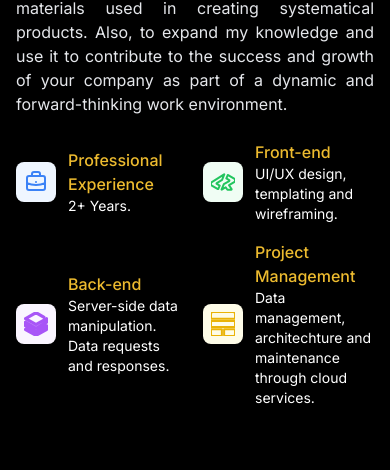
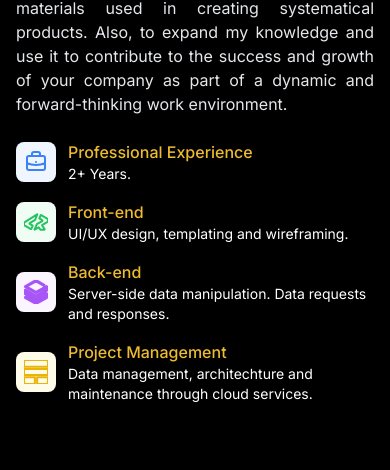
Before and after one commit to Iamrobbinleee/lee-portfolio-2025, a plain HTML site: page index.html in a window 390 px wide. Shown: the part 1690-2160 px from the top of the page. Drawn offline with nearby package versions, Linux system fonts and the light colour scheme.

Commit message:
Updated UI.

```diff
--- a/index.html
+++ b/index.html
@@ -223,7 +223,7 @@
           <p class="text-gray-200 text-justify mb-6">
             I seek to mold my expertise in terms of problem-solving skills, and proficiency in core materials used in creating systematical products. Also, to expand my knowledge and use it to contribute to the success and growth of your company as part of a dynamic and forward-thinking work environment.
           </p>
-          <div class="grid grid-cols-2 gap-4 mb-6">
+          <div class="grid grid-cols-1 md:grid-cols-2 gap-4 mb-6">
             <div class="flex items-center">
               <div class="mr-3 p-2 bg-blue-50 rounded-lg">
                 <svg xmlns="http://www.w3.org/2000/svg" class="h-6 w-6 text-blue-500" fill="none" viewBox="0 0 24 24" stroke="currentColor">
@@ -456,9 +456,9 @@
               <span v-for="tag in project.tags" :key="tag" class="px-2 py-1 bg-gray-100 text-gray-700 text-xs rounded-full">{{ tag }}</span>
             </div>
             <div class="flex justify-between">
-              <a v-if="project.demoAvailable" :href="project.demoUrl" target="_blank" class="text-yellow-500 hover:text-blue-700 font-medium">Watch Demo</a>
+              <a v-if="project.demoAvailable" :href="project.demoUrl" target="_blank" class="text-yellow-500 hover:text-blue-700 font-medium">Watch Video</a>
               <a v-else class="text-black font-medium">No Demo Available.</a>
-              <!-- <a :href="project.codeUrl" target="_blank" class="text-gray-500 hover:text-gray-700 font-medium">View Code</a> -->
+              <!-- <a :href="project.docuUrl" target="_blank" class="text-gray-500 hover:text-gray-700 font-medium">Documentation</a> -->
             </div>
           </div>
         </div>
@@ -484,7 +484,7 @@
             Hey there, feel free to contact me for consultations, collaborations, project management and other tech related topics.
           </p>
 
-          <div class="grid grid-cols-2 gap-4 mb-6">
+          <div class="grid grid-cols-1 gap-4 mb-6 md:grid-cols-2">
             <div class="flex items-center">
               <div class="mr-3 p-2 bg-blue-50 rounded-lg">
                 <svg xmlns="http://www.w3.org/2000/svg" class="h-6 w-6 text-blue-500" fill="none" viewBox="0 0 24 24" stroke="currentColor">
@@ -602,7 +602,7 @@
             image: 'https://res.cloudinary.com/dyuan83wz/image/upload/Image_not_available_hlepma.png',
             alt: 'Accessories Reservation System',
             demoUrl: '#',
-            codeUrl: '#',
+            docuUrl: '#',
             demoAvailable: false,
           },
           {
@@ -612,8 +612,8 @@
             tags: ['Laravel', 'Javascript', 'MySQL'],
             image: 'https://res.cloudinary.com/dyuan83wz/image/upload/CCITRACK_LOGO_LANDSCAPE_vbwnku.png',
             alt: 'Recruitment Monitoring System integrated with SMS API and Analytical Reports',
-            demoUrl: '#',
-            codeUrl: '#',
+            demoUrl: 'https://res.cloudinary.com/dyuan83wz/video/upload/v1751949562/CCITrack_Final_EP_Full_HD_1080p_vqbkds.mp4',
+            docuUrl: '#',
             demoAvailable: true,
           },
           {
@@ -624,7 +624,7 @@
             image: 'https://res.cloudinary.com/dyuan83wz/image/upload/DIWA_DASHBOARD_m1xsk5.png',
             alt: 'Diwa Dashboard SMS (School Management System).',
             demoUrl: '#',
-            codeUrl: '#',
+            docuUrl: '#',
             demoAvailable: false,
           },
           {
@@ -635,7 +635,7 @@
             image: 'https://res.cloudinary.com/dyuan83wz/image/upload/DIWA_CHECKBOX_v1xkpz.png',
             alt: 'Diwa Checkbox LMS (Gamified Assessment Portal System).',
             demoUrl: '#',
-            codeUrl: '#',
+            docuUrl: '#',
             demoAvailable: false,
           },
         ]);
```
